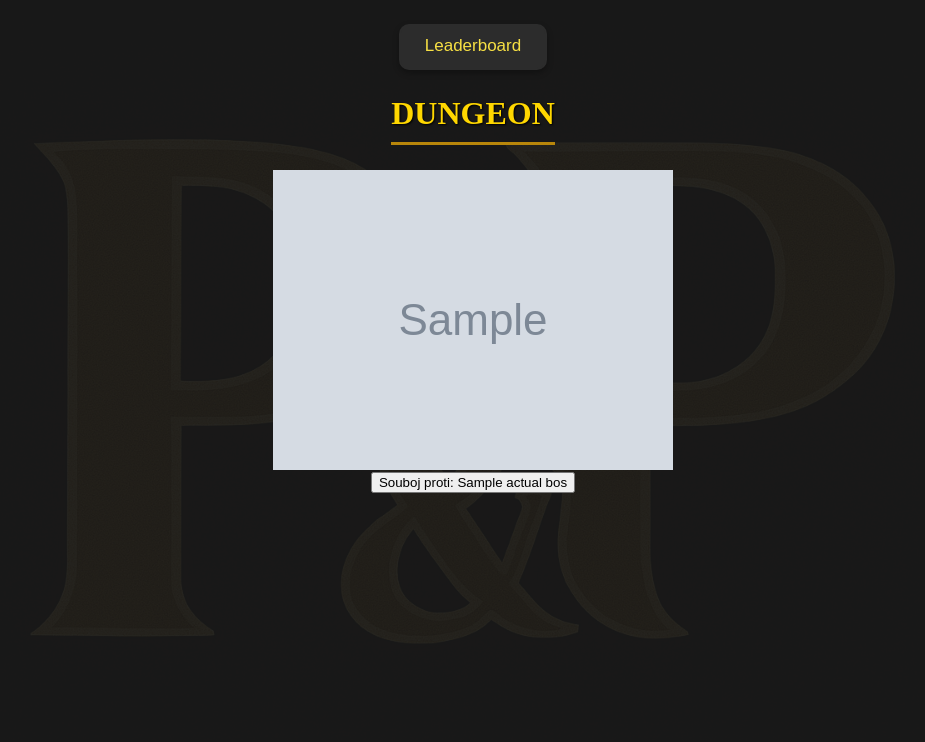
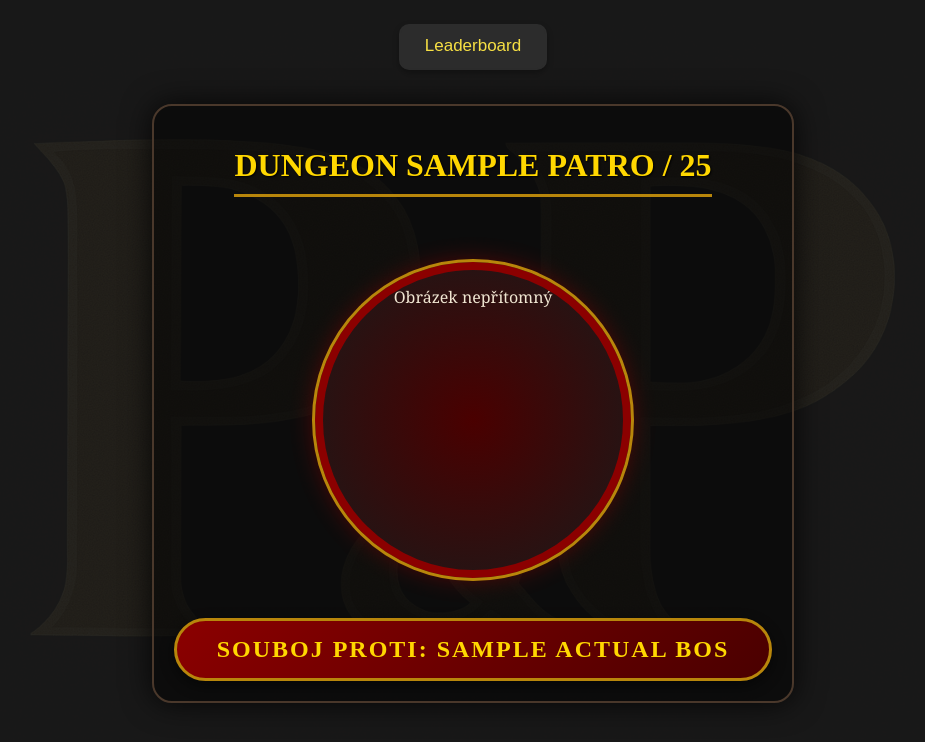
Before and after one commit to Tomas-Gallischek/PnP-Drinking-game, a Django app: template fightapp/templates/fightapp/dungeon.html in a window 1280 px wide. Shown: the top 742 px of the page, without its empty margins (167-1092 px from the left). Run offline with Django 5.2, Linux system fonts and the light colour scheme; the template is opened without the code that fills it: most values are stand-ins (such as "Sample title", 1, 10 or a date in 2020); grey boxes marked "Sample" are stand-in pictures.

Commit message:
dungeon hotový

```diff
--- /dev/null
+++ b/fightapp/static/fightapp/dungeon.css
@@ -0,0 +1,73 @@
+/* --- DUNGEON SEKCE --- */
+
+/* Kontejner pro vycentrování obsahu dungeonu */
+.dungeon-container {
+    display: flex;
+    flex-direction: column;
+    align-items: center;
+    justify-content: center;
+    text-align: center;
+    gap: 20px;
+    margin-top: 30px;
+    padding: 20px;
+    background: rgba(0, 0, 0, 0.5); /* Poloprůhledné pozadí pro lepší čitelnost */
+    border-radius: 20px;
+    border: 2px solid #4a382b;
+    box-shadow: 0 0 30px rgba(0, 0, 0, 0.8);
+    max-width: 600px;
+}
+
+/* Styl pro obrázek bosse */
+.boss-image-container {
+    width: 300px;
+    height: 300px;
+    position: relative;
+    border: 8px solid #8b0000; /* Temně červená pro nebezpečí */
+    outline: 3px solid #b8860b;
+    border-radius: 50%; /* Kulatý portrét bosse */
+    overflow: hidden;
+    box-shadow: 0 0 25px rgba(139, 0, 0, 0.6);
+    background: radial-gradient(circle, #4a0000, #1a1a1a);
+    margin: 20px 0;
+}
+
+.boss-image-container img {
+    width: 100%;
+    height: 100%;
+    object-fit: cover;
+    transition: transform 0.3s ease;
+}
+
+/* Efekt při najetí na bosse - lehké přiblížení */
+.boss-image-container:hover img {
+    transform: scale(1.1) rotate(2deg);
+}
+
+/* Speciální úprava pro útočné tlačítko */
+.btn-fight {
+    background: linear-gradient(135deg, #8b0000 0%, #4a0000 100%);
+    color: #ffd700;
+    font-family: 'Trajan Pro', serif;
+    font-size: 1.5rem;
+    font-weight: bold;
+    text-transform: uppercase;
+    padding: 15px 40px;
+    border: 3px solid #b8860b;
+    border-radius: 50px;
+    cursor: pointer;
+    transition: all 0.3s ease;
+    box-shadow: 0 5px 15px rgba(0, 0, 0, 0.5);
+    letter-spacing: 2px;
+}
+
+.btn-fight:hover {
+    transform: scale(1.05);
+    box-shadow: 0 0 20px rgba(255, 215, 0, 0.4);
+    background: linear-gradient(135deg, #a00000 0%, #5a0000 100%);
+    color: #ffffff;
+    border-color: #ffffff;
+}
+
+.btn-fight:active {
+    transform: scale(0.95);
+}
--- a/fightapp/templates/fightapp/dungeon.html
+++ b/fightapp/templates/fightapp/dungeon.html
@@ -1,18 +1,29 @@
 {% extends "base.html" %}
 {% load static %}
 
+{% block styly %}
+    <link rel="stylesheet" href="{% static 'fightapp/dungeon.css' %}">
+{% endblock styly %}
 
 {% block content %}
+<div class="dungeon-container">
+    <h1>Dungeon {{ actual_boss.patro }} / 25</h1>
 
-<h1>Dungeon</h1>
+    <div class="boss-image-container">
+        {% if actual_boss_img.boss_img %}
+        <img src="{{ actual_boss_img.url }}" alt="boss_image">
+        {% else %}
+        <p>Obrázek nepřítomný</p>
+        {% endif %}
 
-<img src="{{ actual_boss_img.url }}" alt="boss_image">
+    </div>
 
-<form action="{% url "fight" %}" method="post">
-    {% csrf_token %}
-
-    <button type="submit"> Souboj proti: {{ actual_boss.name }} </button>
-    <input type="hidden" name="boss_id" value="{{ actual_boss.id }}">
-</form>
-
+    <form action="{% url 'fight' %}" method="post">
+        {% csrf_token %}
+        <button type="submit" class="btn-fight">
+            Souboj proti: {{ actual_boss.name }}
+        </button>
+        <input type="hidden" name="boss_id" value="{{ actual_boss.id }}">
+    </form>
+</div>
 {% endblock content %}
```
Also changed, not shown: db.sqlite3.
